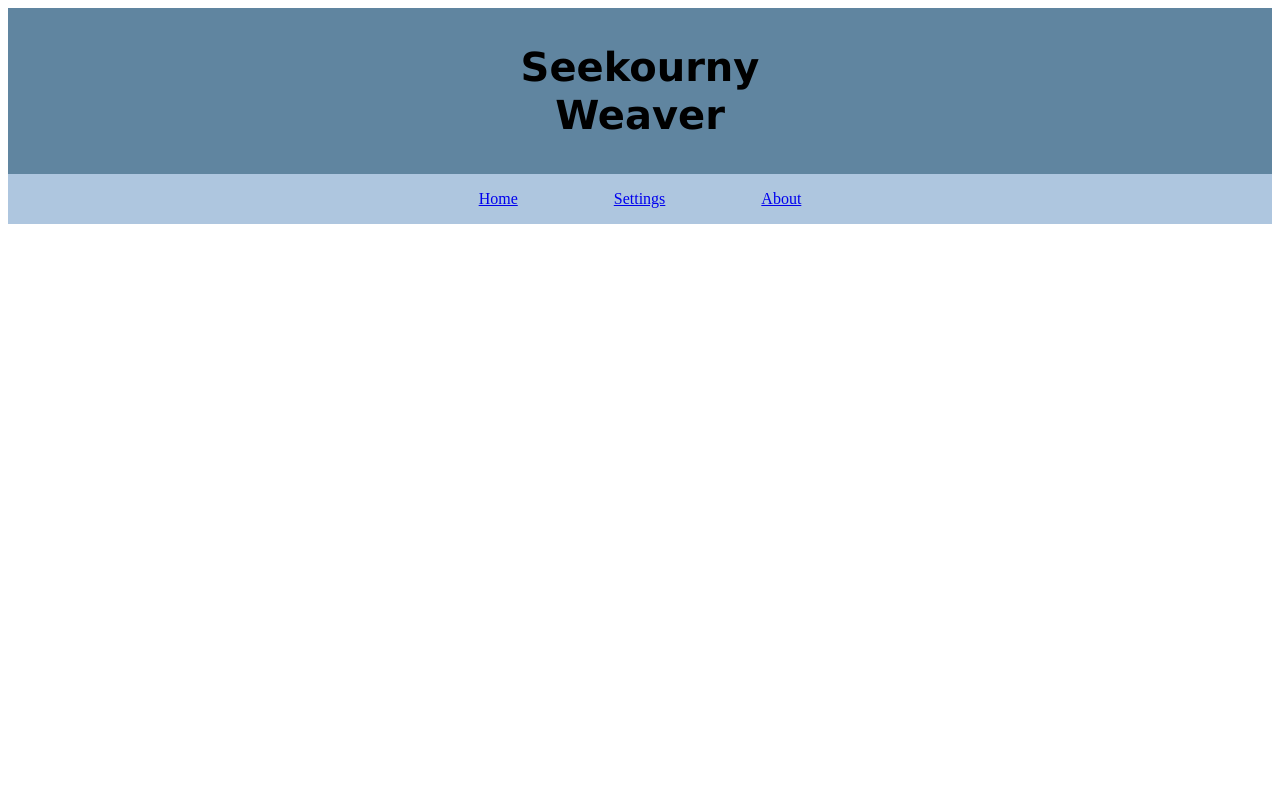
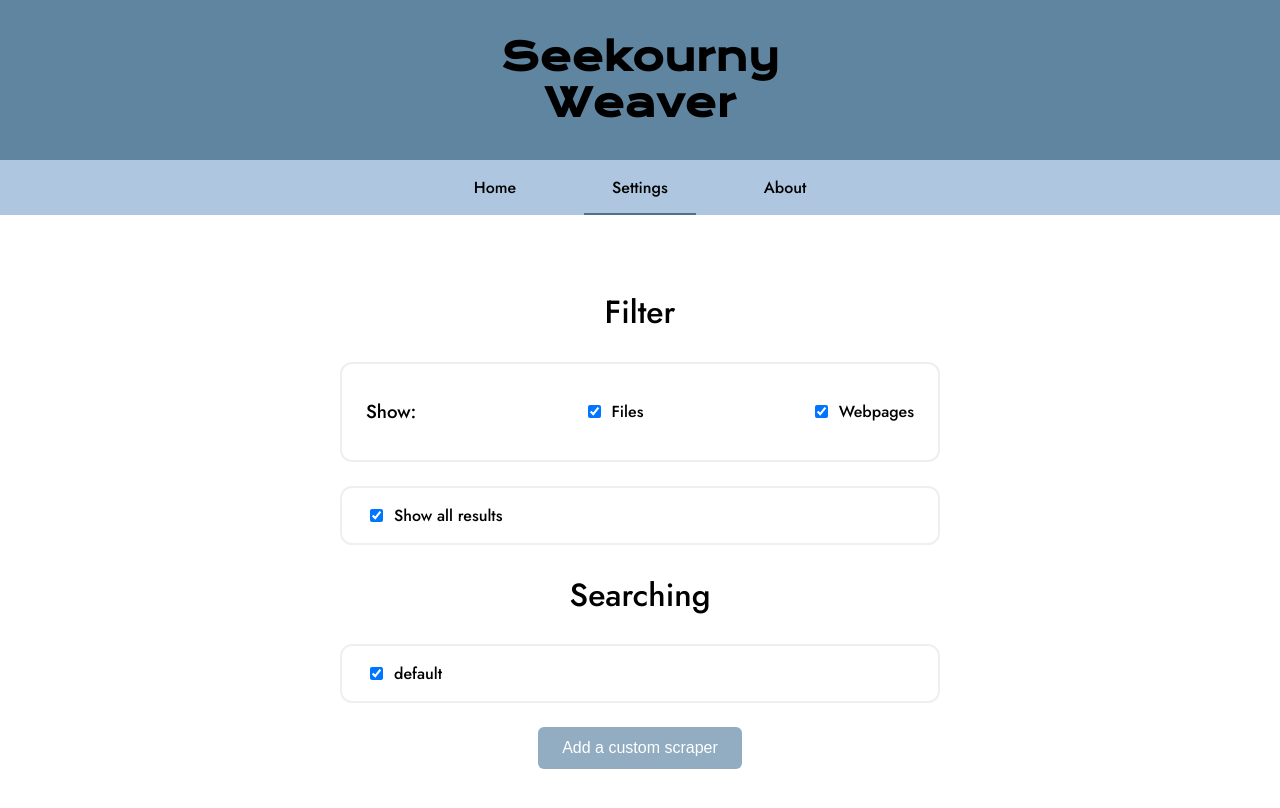
Before and after one commit to G433N/Seekourney-Weaver, a SvelteKit app in the folder frontend/: page /settings in a window 1280 px wide. Shown: the top 808 px of the page. Built offline with nearby package versions, Linux system fonts and the light colour scheme.

Commit message:
change(frontend): added all inputs in settings (not functional), and changed apperance of site Co-authored-by: SofiePra <SofiePra@users.noreply.github.com>

```diff
--- a/frontend/src/app.html
+++ b/frontend/src/app.html
@@ -8,6 +8,9 @@
 		%sveltekit.head%
 
 		<link rel="stylesheet" href="/shared.css" />
+		<link rel="preconnect" href="https://fonts.googleapis.com">
+		<link rel="preconnect" href="https://fonts.gstatic.com" crossorigin>
+		<link href="https://fonts.googleapis.com/css2?family=Jost:ital,wght@0,500;1,500&family=Krona+One&display=swap" rel="stylesheet">
 	</head>
 	<body data-sveltekit-preload-data="hover">
 		<div style="display: contents">%sveltekit.body%</div>
--- a/frontend/src/routes/+layout.svelte
+++ b/frontend/src/routes/+layout.svelte
@@ -1,9 +1,11 @@
 <script lang="ts">
 	let { children } = $props();
+	import { page } from '$app/stores';
+	import { derived } from 'svelte/store';
 </script>
 
 <header>
-	<h1 style="font-size: 2.5rem; font-weight: bold; line-height: 1.2;">Seekourny <br/>Weaver</h1>
+	<h1>Seekourny <br/>Weaver</h1>
 </header>
 
 <!--
@@ -18,10 +20,10 @@
 	</ul>
 </nav>
 -->
-<nav style="background-color: #AEC6DF; display: flex; justify-content: center; gap: 6rem; padding: 1rem;">
-	<a href="/" class="active">Home</a>
-	<a href="/settings">Settings</a>
-	<a href="/about">About</a>
+<nav>
+	<a href="/" class:active={$page.url.pathname === '/'}>Home</a>
+	<a href="/settings" class:active={$page.url.pathname === '/settings'}>Settings</a>
+	<a href="/about" class:active={$page.url.pathname === '/about'}>About</a>
 </nav>
 
 {@render children()}
--- a/frontend/src/routes/settings/+page.svelte
+++ b/frontend/src/routes/settings/+page.svelte
@@ -0,0 +1,135 @@
+<script>
+    let showFiles = $state(true);
+    let showWebpages = $state(true);
+    let showAllResults = $state(true);
+    let maxResults = $state(100);
+
+    let cpuDefault = $state(true);
+    let maxCores = $state(8);
+    let cpuCores = $state(4);
+</script>
+
+<main style="max-width: 600px;">
+    <h2>Filter</h2>
+    <div class="box">
+        <h3>Show:</h3>
+        <label class="toggle">
+            <input type="checkbox" bind:checked={showFiles} />
+            Files
+        </label>
+        <label class="toggle">
+            <input type="checkbox" bind:checked={showWebpages} />
+            Webpages
+        </label>
+    </div>
+
+    <div class="box column">
+        <label class="toggle">
+            <input type="checkbox" bind:checked={showAllResults} />
+            Show all results
+        </label>
+
+        {#if !showAllResults}
+            <label class="max-label">
+                Max results shown:
+                <input type="number" bind:value={maxResults} />
+            </label>
+        {/if}
+    </div>
+
+    <h2>Searching</h2>
+    <div class="box column">
+        <label class="toggle">
+            <input type="checkbox" bind:checked={cpuDefault} />
+            default
+        </label>
+        {#if !cpuDefault}
+            <div class="slider">
+                <label for="cpuSlider">CPU cores used:</label>
+                <input id="cpuSlider" type="range" min="1" max={maxCores} bind:value={cpuCores} />
+                <span>{cpuCores}</span>
+            </div>
+        {/if}
+    </div>
+
+    <button class="custom-scraper">Add a custom scraper</button>
+</main>
+
+
+<style>
+
+    .box {
+        background: white;
+        border: 2px solid #F0EEEE;
+        border-radius: 12px;
+        padding: 1rem 1.5rem;
+        margin-bottom: 1.5rem;
+        display: flex;
+        flex-direction: row;
+        justify-content: space-between;
+        align-items: center;
+        gap: 1rem;
+    }
+
+    .box.column {
+        flex-direction: column;
+        align-items: flex-start;
+    }
+
+    .toggle {
+        display: flex;
+        align-items: center;
+        gap: 0.5rem;
+        font-size: 1rem;
+    }
+
+    h3 {
+        font-family: "Jost", sans-serif;
+	    font-optical-sizing: auto;
+	    font-weight: 500;
+	    font-style: normal;
+    }
+
+    .slider {
+        width: 100%;
+        display: flex;
+        align-items: center;
+        gap: 0.5rem;
+        margin-top: 0.5rem;
+    }
+
+    .max-label {
+        display: flex;
+        flex-direction: column;
+        gap: 0.25rem;
+        margin-top: 0.5rem;
+    }
+
+    input[type="number"] {
+        padding: 0.3rem;
+        border: 1px solid #ccc;
+        border-radius: 4px;
+        width: 100px;
+    }
+
+    input[type="range"] {
+        flex-grow: 1;
+    }
+
+    .custom-scraper {
+        display: block;
+        margin: 0 auto;
+        background-color: #92acc2;
+        border: none;
+        border-radius: 6px;
+        padding: 0.75rem 1.5rem;
+        font-size: 1rem;
+        color: white;
+        cursor: pointer;
+    }
+
+    .custom-scraper:hover {
+        background-color: #7d98b2;
+    }
+
+</style>
--- a/frontend/static/shared.css
+++ b/frontend/static/shared.css
@@ -1,16 +1,81 @@
 body {
 	background-color: rgb(255, 255, 255);
+	margin: 0;
+	padding: 0;
 }
 
 header {
-	margin: none;
 	background-color: #6085a0;
+	font-family: "Krona One", sans-serif;
+	font-weight: 400;
+	font-style: normal;
 	text-align: center;
-	font-family: Verdana, Geneva, Tahoma, sans-serif;
 	padding: 0.5rem;
+	font-size: 1.2rem;
+	/*font-weight: bold;*/
+	line-height: 1.2;
+}
+
+nav {
+	background-color: #AEC6DF;
+	font-family: "Jost", sans-serif;
+  	font-optical-sizing: auto;
+  	font-weight: 500;
+  	font-style: normal;
+	display: flex;
+	justify-content: center;
+	gap: 6rem;
+	padding: 1rem;
+	position: relative; /* allows us to align children to the nav */
+}
+
+nav a {
+	color: black;
+	text-decoration: none;
+	position: relative;
+}
+
+nav a.active::after {
+	content: '';
+	position: absolute;
+	bottom: -1rem;
+	left: -50%;
+	width: 200%;
+	height: 2px;
+	background-color: #517188;
+}
+
+h2 {
+	text-align: center;
+	font-size: 2rem;
+	font-family: "Jost", sans-serif;
+	font-optical-sizing: auto;
+	font-weight: 500;
+	font-style: normal;
+}
+
+label {
+	font-family: "Jost", sans-serif;
+	font-optical-sizing: auto;
+	font-weight: 500;
+	font-style: normal;
 }
 
 button {
 	background-color: #aec6df;
 	border-color: #aec6df;
 }
+
+main {
+	margin: 2rem auto;
+	padding: 1rem;
+}
+
+input {
+	flex: 1;
+	padding: 0.75rem;
+	font-size: 1rem;
+	background-color: #F0EEEE;
+	border-radius: 6px;
+	border: none;
+}
```
Also changed, not shown: frontend/src/routes/+page.svelte (+59 -19 lines), frontend/src/routes/about/+page.svelte (+26 -0 lines).
